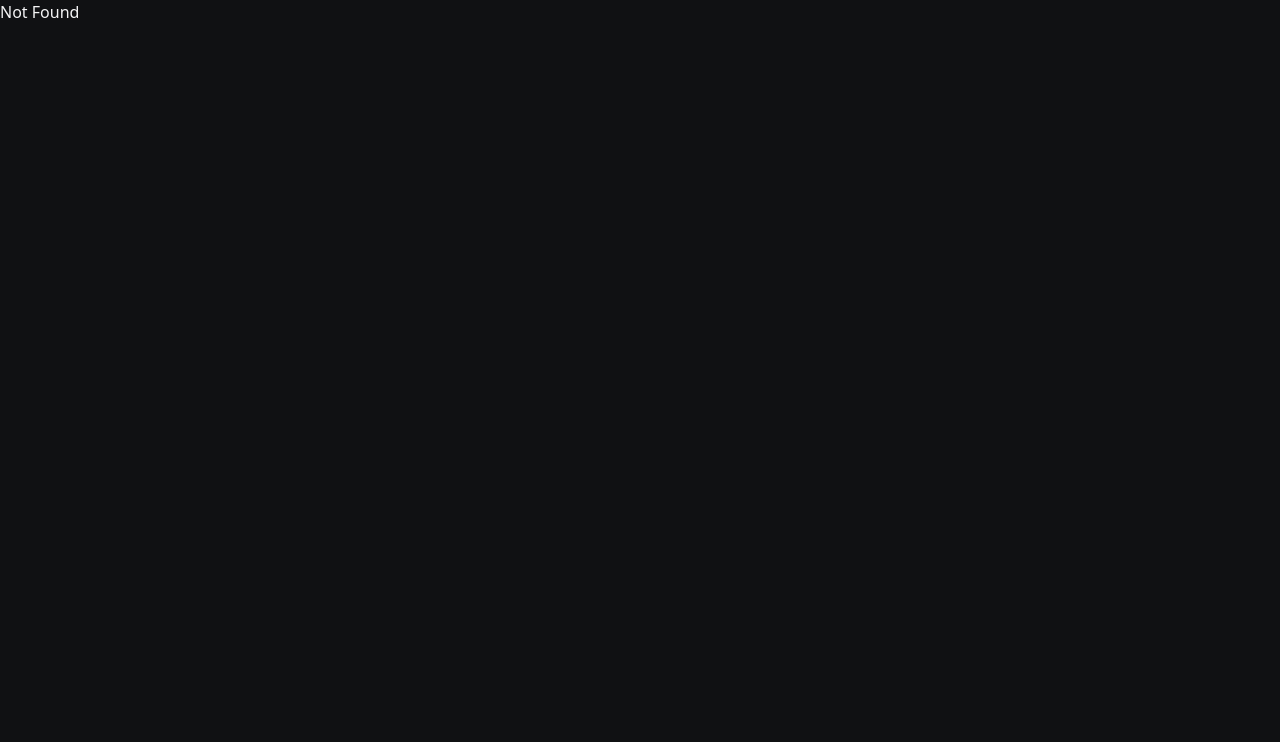
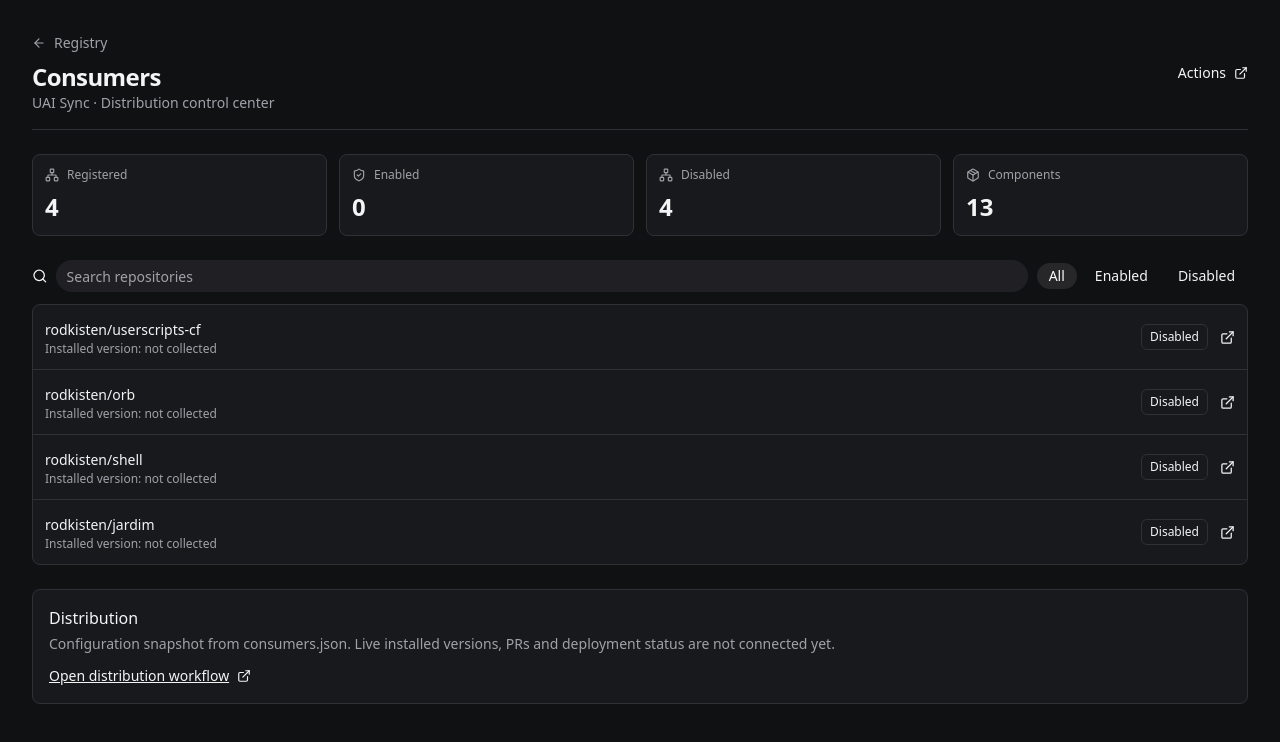
Before and after one commit to rodkisten/uai, a React (Vite) app: page /consumers in a window 1280 px wide. Shown: the top 742 px of the page. Built offline with nearby package versions, Linux system fonts and the light colour scheme.

Commit message:
feat: add registry consumers control center route [deploy]

```diff
--- /dev/null
+++ b/src/consumers.tsx
@@ -0,0 +1,20 @@
+import {useState} from "react";
+import {ArrowLeft,ExternalLink,Package,Search,Network,ShieldCheck} from "lucide-react";
+import {Link} from "@tanstack/react-router";
+import registry from "../registry.json";
+import config from "../consumers.json";
+import {Input} from "./components/ui/input";
+import {Button} from "./components/ui/button";
+export function Consumers(){
+ const [query,setQuery]=useState("");
+ const [filter,setFilter]=useState<"all"|"enabled"|"disabled">("all");
+ const enabled=config.consumers.filter(c=>c.enabled).length;
+ const rows=config.consumers.filter(c=>c.repository.toLowerCase().includes(query.toLowerCase())&&(filter==="all"||c.enabled===(filter==="enabled")));
+ return <main className="mx-auto max-w-7xl space-y-6 p-4 md:p-8">
+ <header className="flex flex-wrap items-center justify-between gap-3 border-b border-border pb-4"><div><Link to="/" search={{component:registry.items[0].name,tab:"preview"}} className="mb-2 inline-flex items-center gap-2 text-sm text-muted-foreground"><ArrowLeft size={14}/> Registry</Link><h1 className="text-2xl font-semibold tracking-tight">Consumers</h1><p className="text-sm text-muted-foreground">UAI Sync · Distribution control center</p></div><a href="https://github.com/rodkisten/uai/actions" className="inline-flex items-center gap-2 text-sm">Actions <ExternalLink size={14}/></a></header>
+ <section className="grid grid-cols-2 gap-3 md:grid-cols-4" aria-label="Overview">{[{label:"Registered",value:config.consumers.length,Icon:Network},{label:"Enabled",value:enabled,Icon:ShieldCheck},{label:"Disabled",value:config.consumers.length-enabled,Icon:Network},{label:"Components",value:registry.items.length,Icon:Package}].map(({label,value,Icon})=><div key={label} className="rounded-lg border border-border bg-card p-3"><div className="flex items-center gap-2 text-xs text-muted-foreground"><Icon size={14}/>{label}</div><div className="mt-2 text-2xl font-semibold tabular-nums">{value}</div></div>)}</section>
+ <section className="space-y-3"><div className="flex flex-wrap items-center gap-2"><div className="flex min-w-0 flex-1 items-center gap-2"><Search size={16}/><Input value={query} onChange={e=>setQuery(e.target.value)} placeholder="Search repositories" aria-label="Search repositories" autoCapitalize="none" className="text-base"/></div><div className="flex gap-1">{(["all","enabled","disabled"] as const).map(f=><Button key={f} size="sm" variant={filter===f?"secondary":"ghost"} aria-pressed={filter===f} onClick={()=>setFilter(f)} className="capitalize">{f}</Button>)}</div></div>
+ <div className="overflow-hidden rounded-lg border border-border bg-card">{rows.map(c=><article key={c.repository} className="flex flex-wrap items-center justify-between gap-3 border-b border-border p-3 last:border-b-0"><div className="min-w-0"><a href={"https://github.com/"+c.repository} className="break-all text-sm font-medium hover:underline">{c.repository}</a><p className="text-xs text-muted-foreground">Installed version: not collected</p></div><div className="flex items-center gap-3"><span className="rounded-md border border-border px-2 py-1 text-xs">{c.enabled?"Enabled":"Disabled"}</span><a href={"https://github.com/"+c.repository+"/actions"} aria-label={"Actions for "+c.repository}><ExternalLink size={15}/></a></div></article>)}{!rows.length&&<p className="p-4 text-sm text-muted-foreground">No matching consumers.</p>}</div></section>
+ <section className="rounded-lg border border-border bg-card p-4"><h2 className="font-medium">Distribution</h2><p className="mt-1 text-sm text-muted-foreground">Configuration snapshot from consumers.json. Live installed versions, PRs and deployment status are not connected yet.</p><a className="mt-3 inline-flex items-center gap-2 text-sm underline" href="https://github.com/rodkisten/uai/actions/workflows/distribute.yml">Open distribution workflow <ExternalLink size={14}/></a></section>
+ </main>
+}
--- a/src/main.tsx
+++ b/src/main.tsx
@@ -1,9 +1,10 @@
 import {useState,useEffect} from "react";
 import {createRoot} from "react-dom/client";
 import {Copy,Search,Package,ExternalLink} from "lucide-react";
-import {createRootRoute,createRoute,createRouter,RouterProvider} from "@tanstack/react-router";
+import {createRootRoute,createRoute,createRouter,RouterProvider,Link} from "@tanstack/react-router";
 import * as Tabs from "@radix-ui/react-tabs";
 import registry from "../registry.json";
+import {Consumers} from "./consumers";
 import {Playground} from "./playground";
 import {SourceView} from "./source-view";
 import {Button} from "./components/ui/button";
@@ -12,7 +13,8 @@ import "./styles.css";
 const tabs=["preview","source","install"] as const;
 const rootRoute=createRootRoute();
 const catalogRoute=createRoute({getParentRoute:()=>rootRoute,path:"/",validateSearch:(search:Record<string,unknown>)=>({component:registry.items.find(i=>i.name===search.component)?.name??registry.items[0].name,tab:tabs.find(t=>t===search.tab)??"preview"}),component:App});
-const router=createRouter({routeTree:rootRoute.addChildren([catalogRoute])});
+const consumersRoute=createRoute({getParentRoute:()=>rootRoute,path:"/consumers",component:Consumers});
+const router=createRouter({routeTree:rootRoute.addChildren([catalogRoute,consumersRoute])});
 declare module "@tanstack/react-router" {interface Register {router:typeof router}}
 function App(){
  const [query,setQuery]=useState(""),[source,setSource]=useState(""),[error,setError]=useState(""),[notice,setNotice]=useState("");
@@ -23,7 +25,7 @@ function App(){
  useEffect(()=>{const c=new AbortController();setSource("");setError("");fetch("/r/"+selected+".json",{signal:c.signal}).then(r=>{if(!r.ok)throw Error("Registry unavailable");return r.json()}).then(v=>{if(!c.signal.aborted)setSource(v.files?.[0]?.content??"")}).catch(e=>{if(!c.signal.aborted)setError(String(e))});return()=>c.abort()},[selected]);
  async function copy(s:string){try{await navigator.clipboard.writeText(s);setNotice("Copied")}catch{setNotice("Clipboard unavailable")}}
  const command="pnpm dlx shadcn@latest add "+location.origin+"/r/"+selected+".json";
- return <main className="mx-auto max-w-7xl p-4 md:p-8"><header className="mb-6 flex items-center justify-between border-b border-border pb-4"><div><h1 className="text-3xl font-semibold tracking-tight">🧩 uai</h1><p className="text-sm text-muted-foreground">Shared component registry · {registry.items.length} components</p></div><a className="flex items-center gap-2 text-sm" href="https://github.com/rodkisten/uai">GitHub <ExternalLink size={16}/></a></header>
+ return <main className="mx-auto max-w-7xl p-4 md:p-8"><header className="mb-6 flex items-center justify-between border-b border-border pb-4"><div><h1 className="text-3xl font-semibold tracking-tight">🧩 uai</h1><p className="text-sm text-muted-foreground">Shared component registry · {registry.items.length} components</p></div><div className="flex items-center gap-4"><Link to="/consumers" className="text-sm font-medium">Consumers</Link><a className="flex items-center gap-2 text-sm" href="https://github.com/rodkisten/uai">GitHub <ExternalLink size={16}/></a></div></header>
  <div className="grid gap-5 md:grid-cols-[240px_minmax(0,1fr)]"><aside className="min-w-0"><label className="flex items-center gap-2"><Search size={16}/><Input aria-label="Search components" placeholder="Search components" value={query} onChange={e=>setQuery(e.target.value)} autoCapitalize="none" className="text-base"/></label><nav className="mt-3 grid gap-1" aria-label="Components">{registry.items.filter(i=>(i.name+" "+i.description).toLowerCase().includes(query.toLowerCase())).map(i=><Button key={i.name} variant={selected===i.name?"secondary":"ghost"} onClick={()=>navigate(i.name,"preview")} aria-current={selected===i.name?"page":undefined} className="justify-start"><Package size={15}/>{i.name}</Button>)}</nav></aside>
  <article className="min-w-0"><div className="mb-4 flex flex-wrap items-center justify-between gap-2"><div><h2 className="text-2xl font-semibold">{item.name}</h2><p className="mt-1 text-sm text-muted-foreground">{item.description}</p></div><Button variant="outline" size="sm" onClick={()=>void copy(location.href)}><Copy size={14}/> Share</Button></div>
  <Tabs.Root value={tab} onValueChange={v=>navigate(selected,v as typeof tab)}><Tabs.List aria-label="Component details" className="mb-4 flex gap-1 border-b border-border">{tabs.map(t=><Tabs.Trigger key={t} value={t} className="border-b-2 border-transparent px-3 py-2 text-sm capitalize text-muted-foreground data-[state=active]:border-primary data-[state=active]:text-foreground">{t}</Tabs.Trigger>)}</Tabs.List>
```
